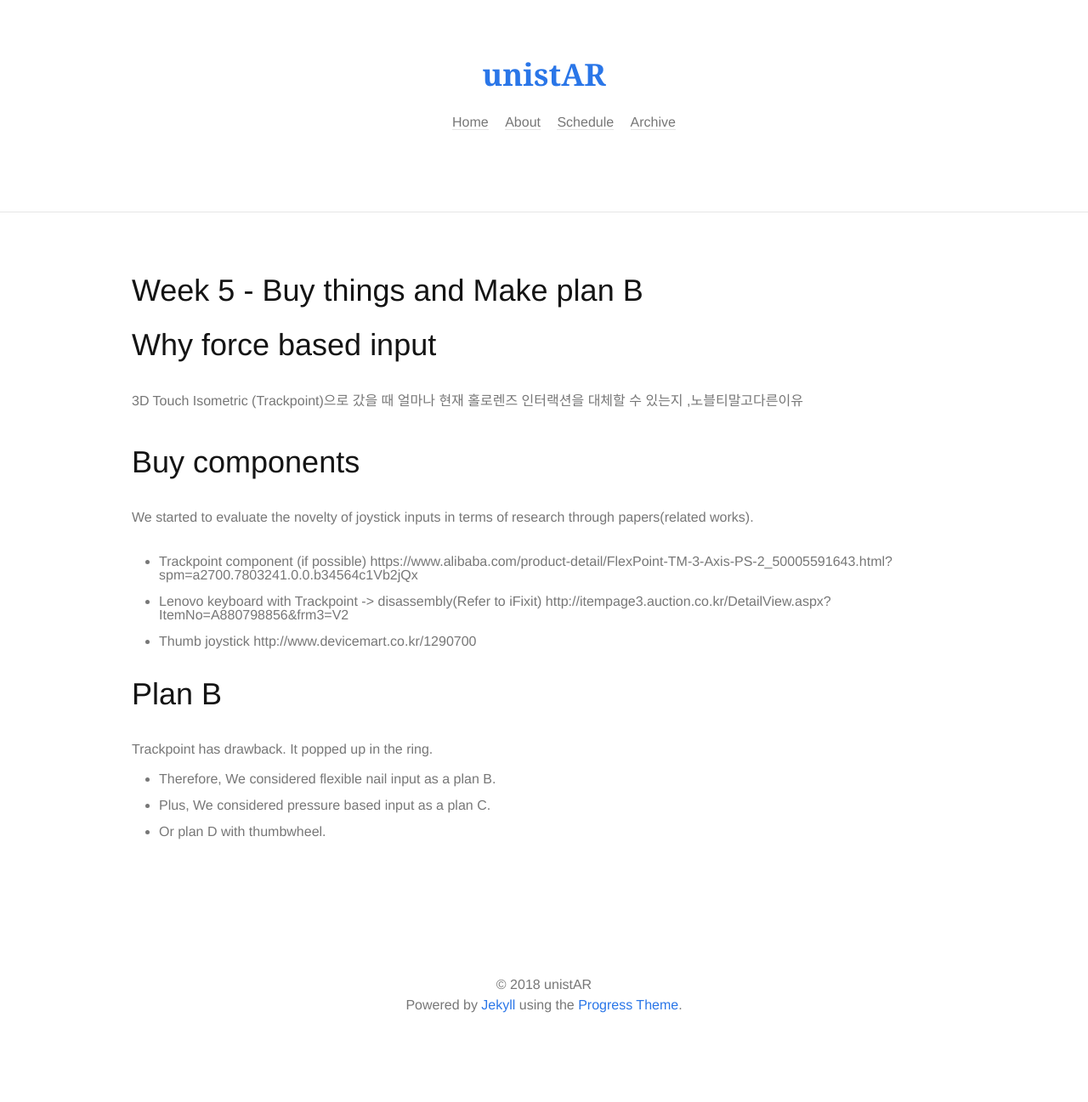
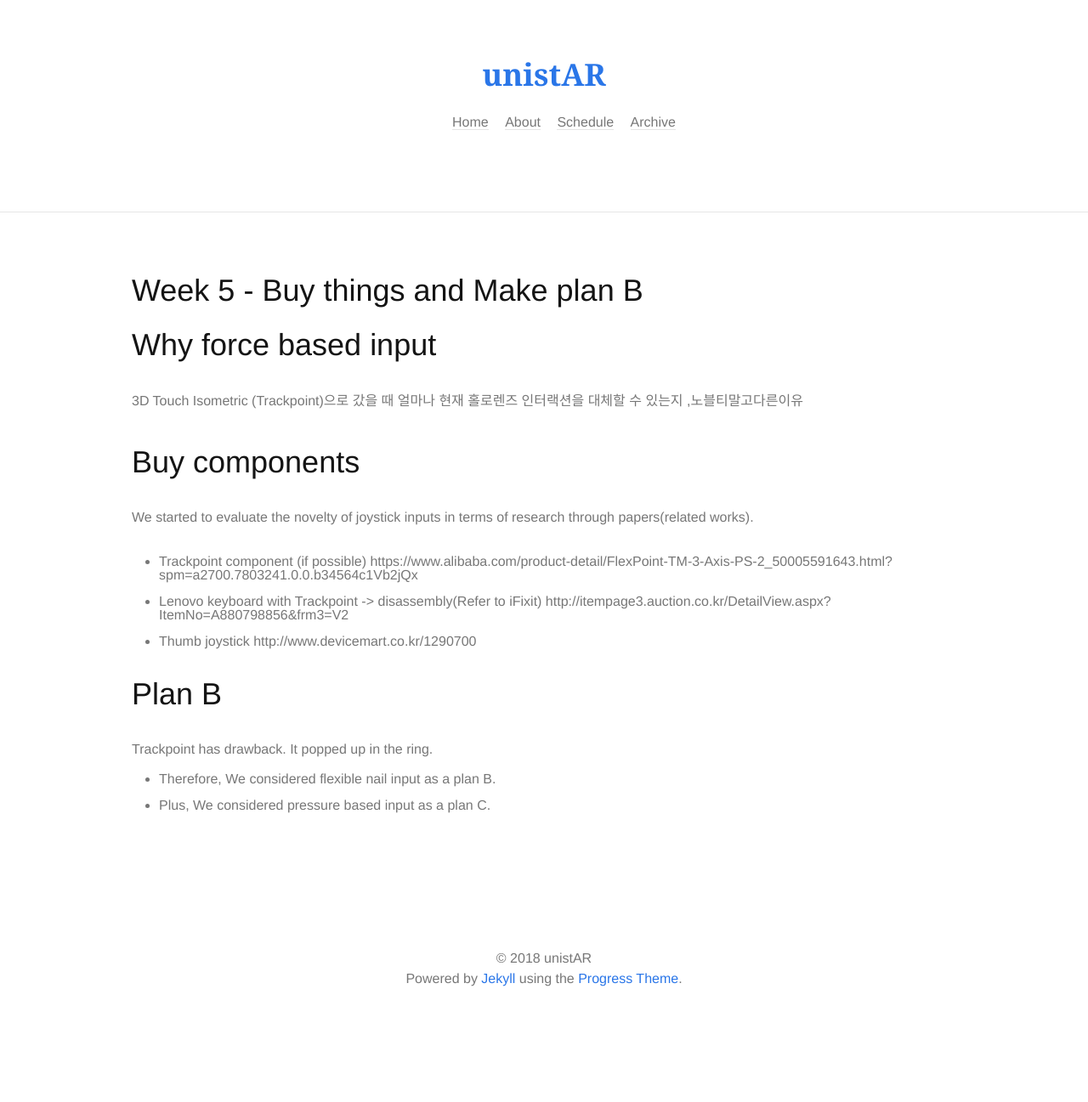
Before and after one commit to unist-AR/unist-AR.github.io, a Jekyll site: the page built from _posts/2018-04-13-Week-5.md, in a window 1280 px wide. Shown: the whole page at 85% size. Built offline with Jekyll 4.4.1, drawn with Linux system fonts in a browser that asks for light colours; some web fonts are replaced; after the commit the page ends 1266 px from its top, so only the background shows below that.

Commit message:
Update 2018-04-13-Week-5.md

```diff
--- a/_posts/2018-04-13-Week-5.md
+++ b/_posts/2018-04-13-Week-5.md
@@ -22,4 +22,3 @@ http://www.devicemart.co.kr/1290700
 Trackpoint has drawback. It popped up in the ring.<br>
 - Therefore, We considered flexible nail input as a plan B.<br>
 - Plus, We considered pressure based input as a plan C.<br>
-- Or plan D with thumbwheel.<br>
```
